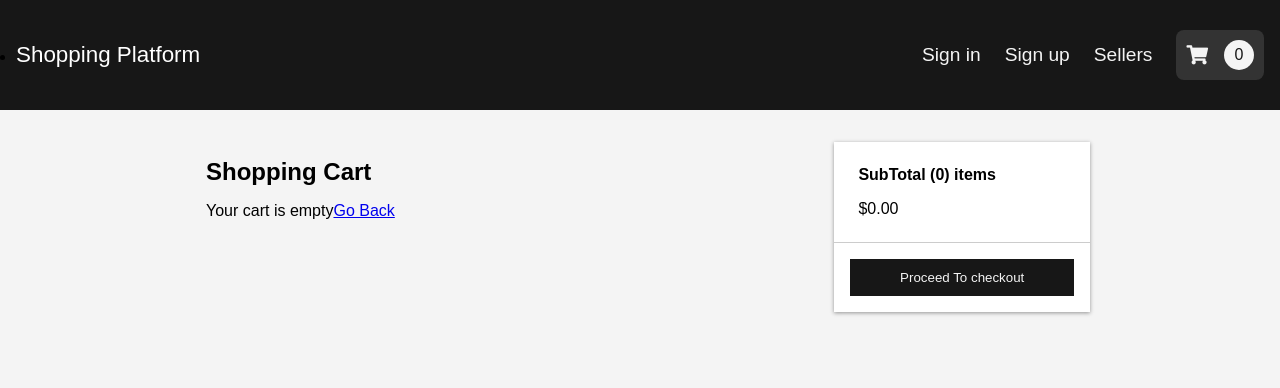
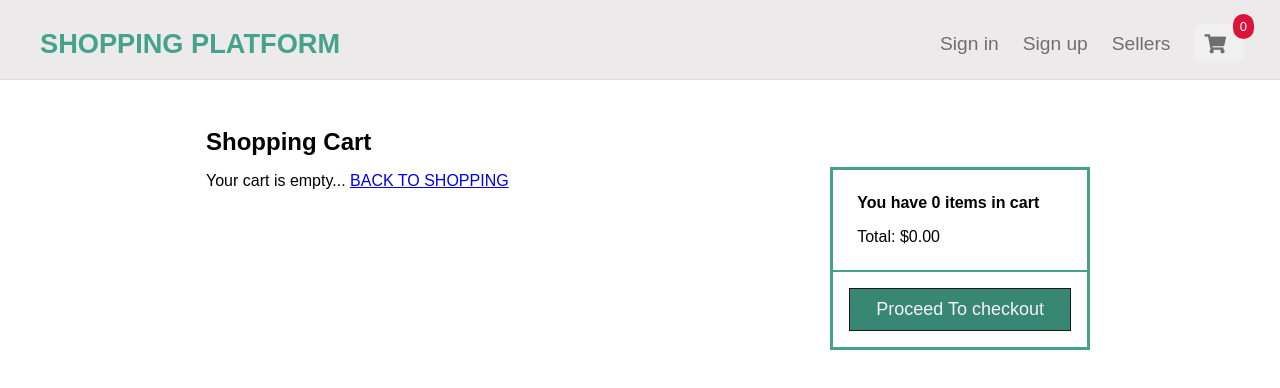
Before and after one commit to NavodyaPasqual/DS-assignment-shopping-platform, a React (Create React App) app in the folder frontend/: page /cart in a window 1280 px wide. Shown: the top 388 px of the page. Built offline with nearby package versions, Linux system fonts and the light colour scheme.

Commit message:
implement the NavBar

```diff
--- a/frontend/src/cart/components/CartItems.css
+++ b/frontend/src/cart/components/CartItems.css
@@ -1,4 +1,4 @@
-.cartitem {
+.cartItem {
     width: 100%;
     padding: 1rem;
     display: grid;
@@ -10,9 +10,14 @@
     margin-bottom: 8px;
 }
 
+.cartItemImage {
+    width:150px;
+}
+
 .cartItemsName {
     text-decoration: none;
-    color: #171717;
+    font-size: 1.2rem;
+    color: #45a28d;
 }
 
 .cartItemsName:hover {
@@ -36,7 +41,7 @@
 .cartItemDelete:active,
 .cartItemDelete:focus {
     background: #171717;
-    transform: scale(1.2);
+
 }
 
 @media (max-width: 700px) {
--- a/frontend/src/cart/components/CartItems.js
+++ b/frontend/src/cart/components/CartItems.js
@@ -3,9 +3,9 @@ import { Link } from "react-router-dom";
 
 const CartItems = ({item, qtyChangeHandler,removeHandler}) =>{
     return (
-        <div className="cartitem">
+        <div className="cartItem">
             <div className="cartItemImage">
-                <img src= {item.image} alt={item.name} />
+                <Link to={`/product/${item.product}`}><img src= {item.image} alt={item.name} /></Link>
             </div>
             <Link to={`/product/${item.product}`} className="cartItemsName">
                 <p>{item.name}</p>
--- a/frontend/src/cart/components/Navbar.css
+++ b/frontend/src/cart/components/Navbar.css
@@ -1,25 +1,38 @@
 .navbar {
     width: 100%;
-    height: 110px;
-    background-color: #171717;
+    height: 80px;
+    overflow: hidden;
     display: flex;
+    flex-wrap: wrap;
     justify-content: space-between;
     align-items: center;
     padding: 1.5rem 1rem;
     z-index: 50;
+    border-bottom: 1px solid #dddddd;
+    background: #eceaea;
+}
+
+.nav_Logo {
+    display: flex;
+    list-style: none;
+    font-weight: bold;
+    color: #45a28d;
+    text-transform: uppercase;
+}
+
+.nav_Logo > li {
+    padding-left: 1.5rem;
 }
 
 .nav_Logo > li > a {
-    color: white;
-    font-size: 1.4rem;
-    cursor: pointer;
+    text-decoration: none;
+    color: #45a28d;
+    font-size: 1.7rem;
     display: flex;
-    list-style: none;
-    text-decoration: none;
 }
 
 .nav_Logo > li > a:hover {
-    color: #c1bcbc;
+    color: #56c1a8;
 }
 
 
@@ -35,14 +48,14 @@
 
 .nav_links > li > a {
     text-decoration: none;
-    color: #f4f4f4;
+    color: #706f6f;
     font-size: 1.2rem;
     display: flex;
     align-items: center;
 }
 
 .nav_links > li > a:hover {
-    color: #c1bcbc;
+    color: black;
 }
 
 .nav_links > li > a > span {
@@ -52,27 +65,27 @@
 }
 
 .cart_Link {
-    background: #333;
+    background: #f1f0f0;
     padding: 10px;
     border-radius: 8px;
+    position: relative;
+    margin-right: 20px;
 }
 
 .cart_Link:hover {
-    background: #756d72;
     color: #f4f4f4;
+
 }
 
 .cartLogo_Batch {
-    width: 30px;
-    height: 30px;
-    background-color: #f4f4f4;
-    border-radius: 50%;
-    margin-left: 8px;
-    color: #171717;
-    display: flex;
-    justify-content: center;
-    align-items: center;
-    font-size: 1rem;
+    background: crimson;
+    border-radius: 20px;
+    color: white;
+    position: absolute;
+    top:-10px;
+    right: -10px;
+    padding: 5px 7px;
+    font-size: 13px;
 }
 
 @media (max-width: 960px) {
--- a/frontend/src/cart/components/Product.css
+++ b/frontend/src/cart/components/Product.css
@@ -1,30 +1,41 @@
 .product {
-    width: 300px;
+    width: 330px;
     padding: 1rem;
     background: #fff;
     cursor: pointer;
     box-shadow: 0 1px 4px rgba(0, 0, 0, 0.4);
-    margin: 8px auto;
+    margin: 20px auto;
     display: flex;
     flex-direction: column;
-    justify-content: space-between;
+    justify-content: space-around;
     flex-direction: column;
 }
 .product > img {
     width: 100%;
-    height: 170px;
+    height: 210px;
     object-fit: contain;
     border-radius: 8px;
 }
 .productInfo > p {
-    margin-bottom: 8px;
+    margin: 5px 10px;
+    line-height: 1.3;
 }
+
+.infoDescription {
+    text-align: justify;
+    font-size: large;
+}
+
 .infoPrice {
     font-weight: bold;
+    color: red;
 }
 .infoName {
-    font-size: 1rem;
+    color: #388674;
+    font-size: 1.3rem;
+    letter-spacing: 1px;
     overflow: hidden;
+    font-weight: bold;
 }
 .infoDescription {
     font-size: 0.8rem;
@@ -33,16 +44,15 @@
     display: block;
     text-decoration: none;
     text-align: center;
-    color: #171717;
+    color: #ffffff;
     width: 100%;
     padding: 8px 16px;
-    background-color: #f4f4f4;
-    border: 1px solid #171717;
-    font-size: 1rem;
+    background-color: #388674;
+    font-size: 1.3rem;
 }
 
 .infoButton:hover {
-    background: #171717;
+    background: #45a28d;
     color: #f4f4f4;
 }
 @media (max-width: 1232px) {
--- a/frontend/src/cart/components/Product.js
+++ b/frontend/src/cart/components/Product.js
@@ -10,10 +10,9 @@ const Product = ({ image, description, price, name, id }) => {
 
             <div className="productInfo">
                 <p className="infoName">{name}</p>
+                <p className="infoPrice">${price}</p>
                 <p className="infoDescription">
                     {description.substring(0, 100)}...</p>
-
-                <p className="infoPrice">${price}</p>
 
                 <Link to={`/product/${id}`} className="infoButton">
                     View
--- a/frontend/src/cart/functions/actions/cartActions.js
+++ b/frontend/src/cart/functions/actions/cartActions.js
@@ -9,7 +9,7 @@ export const addToCart = (id, qty) => async (dispatch,getState) => {
         payload: {
             product: data._id,
             name: data.name,
-            imageUrl: data.imageUrl,
+            image: data.image,
             price: data.price,
             countInStock: data.countInStock,
             qty
--- a/frontend/src/cart/screens/CartScreen.css
+++ b/frontend/src/cart/screens/CartScreen.css
@@ -18,12 +18,14 @@
 .cartScreenRight {
     flex: 0.3;
     background: #fff;
-    box-shadow: 0 1px 4px rgba(0, 0, 0, 0.4);
     height: fit-content;
+    border-style: solid;
+    border-color: #45a28d;
+    margin-top: 55px;
 }
 
 .cartScreenRight div {
-    border-bottom: 1px solid rgba(0, 0, 0, 0.2);
+    border-bottom: 2px solid #45a28d;
     padding: 1rem;
 }
 
@@ -42,14 +44,15 @@
 .cartScreenRight div button {
     padding: 10px 17px;
     width: 100%;
-    background: #171717;
+    background: #388674;
     color: #f4f4f4;
     border: 1px solid #171717;
     cursor: pointer;
+    font-size: 18px;
 }
 
 .cartScreenRight div button:hover {
-    opacity: 0.9;
+    background: #619686;
 }
 
 @media (max-width: 1320px) {
--- a/frontend/src/cart/screens/CartScreen.js
+++ b/frontend/src/cart/screens/CartScreen.js
@@ -27,7 +27,7 @@ const CartScreen = () =>{
                 <h2>Shopping Cart</h2>
                 {cartItems.length === 0 ? (
                     <div>
-                        Your cart is empty<Link to="/">Go Back</Link>
+                        Your cart is empty... <Link to="/">BACK TO SHOPPING</Link>
                     </div>
                 ) : (cartItems.map((item) => (
                     <CartItems
@@ -39,8 +39,8 @@ const CartScreen = () =>{
             </div>
             <div className="cartScreenRight">
                 <div className="cartScreenInfo">
-                    <p>SubTotal ({getCartCount()}) items</p>
-                    <p>${getCartSubTotal().toFixed(2)}</p>
+                    <p>You have {getCartCount()} items in cart</p>
+                    <p>Total: ${getCartSubTotal().toFixed(2)}</p>
                 </div>
                 <div>
                     <Link to="/checkout">
--- a/frontend/src/cart/screens/HomeScreen.css
+++ b/frontend/src/cart/screens/HomeScreen.css
@@ -12,7 +12,7 @@
 
 .homeScreenProducts {
     display: grid;
-    grid-template-columns: repeat(4, 1fr);
+    grid-template-columns: repeat(3, 1fr);
 }
 
 @media (max-width: 1232px) {
--- a/frontend/src/cart/screens/ProductScreen.css
+++ b/frontend/src/cart/screens/ProductScreen.css
@@ -25,16 +25,30 @@
 .leftName {
     font-weight: bold;
     font-size: 1.3rem;
+    color: #45a28d;
 }
 
-.leftInfo > p,
+.leftPrice {
+    font-size: 1.0rem;
+    color: red;
+}
+
+.leftDescription{
+    font-size: 1.0rem;
+    text-align: justify;
+    line-height: 1.6;
+}
+
+.leftInfo > p {
+    padding: 1rem;
+}
+
 .rightInfo > p {
     padding: 1rem;
-    border-bottom: 1px solid rgba(0, 0, 0, 0.2);
+    border-bottom: 2px solid #45a28d;
 }
 
-.leftInfo > p:last-child,
-.rightInfo > p:last-child {
+.leftInfo > p:last-child{
     border: none;
 }
 
@@ -46,7 +60,8 @@
     width: 250px;
     margin: 1rem;
     background: #fff;
-    box-shadow: 0 1px 4px rgba(0, 0, 0, 0.4);
+    border-style: solid;
+    border-color: #45a28d;
 }
 
 .productScreenRight p {
@@ -60,7 +75,7 @@
     grid-column: 1/-1;
     width: 100%;
     padding: 10px 16px;
-    background: #171717;
+    background: #388674;
     color: #f4f4f4;
     border: 1px solid #171717;
     cursor: pointer;
--- a/frontend/src/cart/screens/ProductScreen.js
+++ b/frontend/src/cart/screens/ProductScreen.js
@@ -37,8 +37,8 @@ const ProductScreen = ({match, history}) =>{
                         </div>
                         <div className="leftInfo">
                             <p className="leftName">{product.name}</p>
-                            <p>Price: ${product.price}</p>
-                            <p>Description: {product.description}</p>
+                            <p className="leftPrice">Price: ${product.price}</p>
+                            <p className="leftDescription">Description: <br/><br/>{product.description}</p>
                         </div>
                     </div>
                     <div className="productScreenRight">
--- a/frontend/src/index.css
+++ b/frontend/src/index.css
@@ -6,7 +6,7 @@
 
 body {
     font-family: Arial, Helvetica, sans-serif;
-    background: #f4f4f4;
+    background: #ffffff;
 }
 
 img {
```
